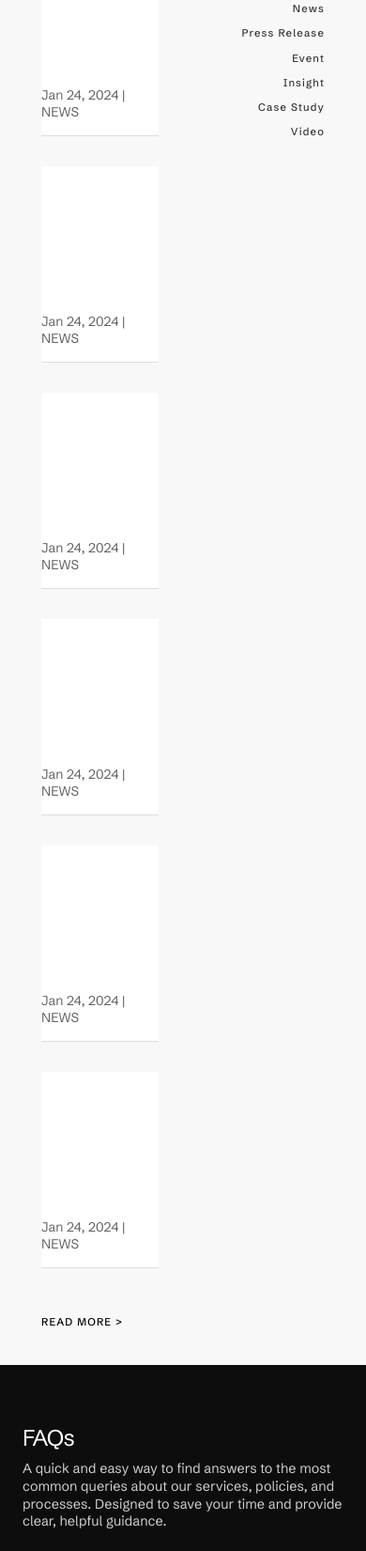
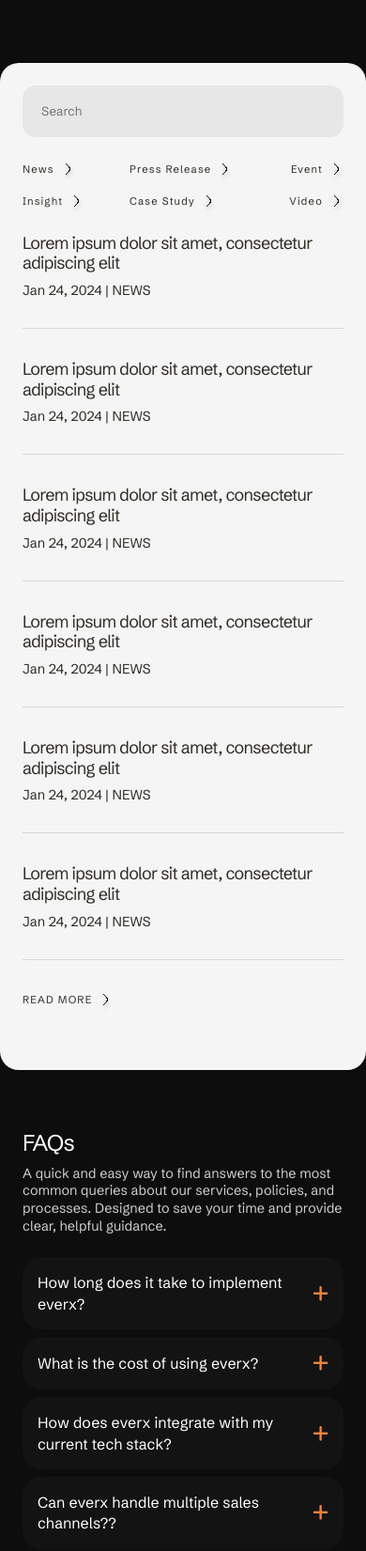
Before and after one commit to Pketu916/appsRow, a PHP site: page /newsAndInsights.html in a window 390 px wide; the page is wider, and only the part inside the window is pictured. Shown: the part 1294-2945 px from the top of that part at 94% size. Run offline with PHP 8.4, Linux system fonts and the light colour scheme.

Commit message:
News & Insights page complited

```diff
--- a/everX/newsAndInsights.html
+++ b/everX/newsAndInsights.html
@@ -85,7 +85,7 @@
                             <p class="text-big opacity-80">Fusce dapibus, tellus ac cursus commodo, tortor mauris
                                 condimentum nibh.</p>
                         </div>
-                        <div><a href="#">read more <img src="./assets/next-black.svg" alt="arrow icon"></a></div>
+                        <div><a href="#" class="uppercase">read more <img src="./assets/next-black.svg" alt="arrow icon"></a></div>
                     </div>
                 </div>
                 <div class="hero-grid-2 hero-grid">
@@ -97,7 +97,7 @@
                             <p class="text-big opacity-80">Fusce dapibus, tellus ac cursus commodo, tortor mauris
                                 condimentum nibh.</p>
                         </div>
-                        <div><a href="#">read more <img src="./assets/next-black.svg" alt="arrow icon"></a></div>
+                        <div><a href="#" class="uppercase">read more <img src="./assets/next-black.svg" alt="arrow icon"></a></div>
                     </div>
                 </div>
                 <div class="hero-grid-3 hero-grid">
@@ -109,50 +109,56 @@
                             <p class="text-big opacity-80">Fusce dapibus, tellus ac cursus commodo, tortor mauris
                                 condimentum nibh.</p>
                         </div>
-                        <div><a href="#">read more <img src="./assets/next-black.svg" alt="arrow icon"></a></div>
+                        <div><a href="#" class="uppercase">read more <img src="./assets/next-black.svg" alt="arrow icon"></a></div>
                     </div>
                 </div>
             </div>
         </section>
-        <section class="news-section">
+        <section class="news-section dark-gray">
             <div class="news-container container">
                 <div class="news-list">
                     <div class="news-item">
-                        <h3>Lorem ipsum dolor sit amet, consectetur adipiscing elit</h3>
-                        <p class="meta">Jan 24, 2024 | NEWS</p>
+                        <h3 class="heading-md">Lorem ipsum dolor sit amet, consectetur adipiscing elit</h3>
+                        <p class="paragraph-mid">Jan 24, 2024 | NEWS</p>
                     </div>
                     <div class="news-item">
-                        <h3>Lorem ipsum dolor sit amet, consectetur adipiscing elit</h3>
-                        <p class="meta">Jan 24, 2024 | NEWS</p>
+                        <h3 class="heading-md">Lorem ipsum dolor sit amet, consectetur adipiscing elit</h3>
+                        <p class="paragraph-mid">Jan 24, 2024 | NEWS</p>
                     </div>
                     <div class="news-item">
-                        <h3>Lorem ipsum dolor sit amet, consectetur adipiscing elit</h3>
-                        <p class="meta">Jan 24, 2024 | NEWS</p>
+                        <h3 class="heading-md">Lorem ipsum dolor sit amet, consectetur adipiscing elit</h3>
+                        <p class="paragraph-mid">Jan 24, 2024 | NEWS</p>
                     </div>
                     <div class="news-item">
-                        <h3>Lorem ipsum dolor sit amet, consectetur adipiscing elit</h3>
-                        <p class="meta">Jan 24, 2024 | NEWS</p>
+                        <h3 class="heading-md">Lorem ipsum dolor sit amet, consectetur adipiscing elit</h3>
+                        <p class="paragraph-mid">Jan 24, 2024 | NEWS</p>
                     </div>
                     <div class="news-item">
-                        <h3>Lorem ipsum dolor sit amet, consectetur adipiscing elit</h3>
-                        <p class="meta">Jan 24, 2024 | NEWS</p>
+                        <h3 class="heading-md">Lorem ipsum dolor sit amet, consectetur adipiscing elit</h3>
+                        <p class="paragraph-mid">Jan 24, 2024 | NEWS</p>
                     </div>
                     <div class="news-item">
-                        <h3>Lorem ipsum dolor sit amet, consectetur adipiscing elit</h3>
-                        <p class="meta">Jan 24, 2024 | NEWS</p>
+                        <h3 class="heading-md">Lorem ipsum dolor sit amet, consectetur adipiscing elit</h3>
+                        <p class="paragraph-mid">Jan 24, 2024 | NEWS</p>
                     </div>
-                    <a href="#" class="read-more">READ MORE &gt;</a>
+                    <a href="#" class="dark-gray uppercase">READ MORE <img src="./assets/next-black.svg" alt="arrow icon"></a>
                 </div>
 
                 <aside class="sidebar">
                     <input type="text" placeholder="Search" class="search-input">
-                    <ul class="category-links">
-                        <li><a href="#">News</a></li>
-                        <li><a href="#">Press Release</a></li>
-                        <li><a href="#">Event</a></li>
-                        <li><a href="#">Insight</a></li>
-                        <li><a href="#">Case Study</a></li>
-                        <li><a href="#">Video</a></li>
+                    <ul class="category-links ">
+                        <li><a class="dark-gray" href="#">News<img src="./assets/next-black.svg" alt="arrow icon"></a>
+                        </li>
+                        <li><a class="dark-gray justify-start" href="#">Press Release<img src="./assets/next-black.svg"
+                                    alt="arrow icon"></a></li>
+                        <li><a class="dark-gray justify-end" href="#">Event<img src="./assets/next-black.svg" alt="arrow icon"></a>
+                        </li>
+                        <li><a class="dark-gray" href="#">Insight<img src="./assets/next-black.svg"
+                                    alt="arrow icon"></a></li>
+                        <li><a class="dark-gray justify-start" href="#">Case Study<img src="./assets/next-black.svg"
+                                    alt="arrow icon"></a></li>
+                        <li><a class="dark-gray justify-end" href="#">Video<img src="./assets/next-black.svg" alt="arrow icon"></a>
+                        </li>
                     </ul>
                 </aside>
             </div>
--- a/everX/style/newsAndInsights.css
+++ b/everX/style/newsAndInsights.css
@@ -1,6 +1,6 @@
 .hero-grid-wrapper {
     display: grid;
-    grid-template-columns: repeat(2, 1fr);
+    grid-template-columns: repeat(2, minmax(0, 1fr));
     grid-auto-rows: auto;
     grid-column-gap: 20px;
     grid-row-gap: 120px;
@@ -9,6 +9,25 @@
 
 .hero-grid {
     position: relative;
+    width: 100%;
+}
+
+.hero-grid figure img {
+    width: 100%;
+    height: 100%;
+    object-fit: cover;
+    border-radius: 20px;
+}
+
+.hero-grid-1 figure {
+    max-height: 600px;
+    max-width: 1340px;
+}
+
+.hero-grid-2 figure,
+.hero-grid-2 figure {
+    max-height: 774px;
+    max-width: 606px;
 }
 
 .hero-grid-1 {
@@ -41,9 +60,11 @@
     max-width: 595px;
     bottom: 48px;
     left: 48px;
+    top: 48px;
     display: flex;
     flex-direction: column;
-    gap: 245px;
+    justify-content: space-between;
+    gap: 24px;
 }
 
 .hero-img-content-2,
@@ -53,15 +74,20 @@
     bottom: 48px;
     /* transform: translateX(8.5%); */
     left: 48px;
+    right: 48px;
     display: flex;
     flex-direction: column;
-    gap: 60px;
+    justify-content: space-between;
+    gap: 24px;
 }
 
 
+/* news section */
+
 .news-section {
-    padding: 40px 20px;
-    background: #f8f8f8;
+    padding: 120px 0px;
+    background: #F5F5F5;
+    border-radius: 20px;
 }
 
 .news-container {
@@ -79,59 +105,156 @@
 }
 
 .news-item {
-    background: white;
-    border-bottom: 1px solid #ddd;
-    padding-bottom: 16px;
+    border-bottom: 1px solid rgba(48, 45, 39, 0.15);
+    display: flex;
+    flex-direction: column;
+    gap: 8px;
+    padding-bottom: 30px;
 }
 
-.news-item h3 {
-    font-size: 20px;
-    margin: 0 0 6px;
-}
-
-.news-item .meta {
-    font-size: 14px;
-    color: #666;
-}
-
-.read-more {
-    margin-top: 20px;
-    text-decoration: none;
-    color: #000;
-    font-weight: 500;
-    display: inline-block;
-}
-
-.sidebar {
+.news-section aside {
+    display: flex;
+    flex-direction: column;
+    gap: 24px;
+    max-width: 417px;
+    /* width: 100%; */
+    width: 33%;
 }
 
 .search-input {
-    padding: 10px;
-    border-radius: 6px;
-    border: 1px solid #ccc;
-    margin-bottom: 30px;
+    padding: 15px 20px;
+    border-radius: 14px;
     max-width: 417px;
+    height: 55px;
+    background-color: rgba(0, 0, 0, 0.06);
+    border: none;
+}
+
+.search-input:focus {
+    outline: none;
 }
 
 .category-links {
+    display: flex;
     list-style: none;
-    padding: 0;
-    margin: 0;
-    display: flex;
     flex-direction: column;
     align-items: self-end;
+    gap: 24px;
 }
 
-.category-links li {
-    margin-bottom: 15px;
+@media (max-width: 1024px) {
+    .news-section {
+        padding: 64px 0;
+    }
 }
 
-.category-links a {
-    text-decoration: none;
-    color: #333;
-    font-weight: 500;
+@media (max-width: 768px) {
+
+    .news-section {
+        padding: 24px 0 64px 0;
+    }
+
+    .hero-grid-wrapper {
+        grid-row-gap: 8px;
+        margin-top: 58px;
+    }
+
+    .hero-img-content-1,
+    .hero-img-content-2,
+    .hero-img-content-3 {
+        max-width: 100%;
+        padding: 24px 38px 24px 24px;
+        left: 10px;
+        right: 10px;
+        bottom: 15px;
+        top: auto;
+    }
+
 }
 
-.category-links a:hover {
-    text-decoration: underline;
+@media (max-width: 530px) {
+
+    .justify-start {
+        display: flex;
+        justify-content:flex-start;
+        white-space: nowrap;
+    }
+
+    .justify-end {
+        display: flex;
+        justify-content: flex-end;
+    }
+
+    .hero-grid-wrapper {
+        grid-template-columns: 1fr;
+        grid-column-gap: 0px;
+        grid-row-gap: 8px;
+    }
+
+    .hero-grid-1 figure,
+    .hero-grid-2 figure,
+    .hero-grid-2 figure {
+        height: 342px;
+        width: 100%;
+    }
+
+    .hero-grid-1 {
+        grid-area: 1 / 1 / 2 / 2;
+    }
+
+    .hero-grid-2 {
+        grid-area: 2 / 1 / 3 / 2;
+    }
+
+    .hero-grid-3 {
+        grid-area: 3 / 1 / 4 / 2;
+    }
+
+    .hero-img-content h2.heading2 {
+        font-size: 18px;
+        letter-spacing: -0.72px;
+    }
+
+    #hero .hero-img-content p.text-big {
+        font-size: 14.4px;
+        line-height: 20.16px;
+        padding: 8px 0 0 0;
+    }
+
+    .search-input {
+        max-width: 100%;
+    }
+
+    .news-section aside {
+        display: flex;
+        gap: 24px;
+        width: 100%;
+        max-width: 100%;
+    }
+
+    .news-section .category-links {
+        /* align-items: flex-start;
+        flex-direction: row;
+        flex-wrap: wrap;
+        justify-content: space-between;
+        row-gap: 13.24px;
+        column-gap: 0px; */
+        display: grid;
+        grid-template-columns: repeat(3, 1fr);
+        grid-template-rows: repeat(2, 1fr);
+        grid-column-gap: 0px;
+        grid-row-gap: 13px;
+        padding: 0 0 23px 0;
+    }
+
+
+    .news-section .category-links li {
+        text-align: center;
+    }
+
+    .news-container {
+        flex-direction: column-reverse;
+    }
+
+
 }
--- a/everX/style/style.css
+++ b/everX/style/style.css
@@ -66,6 +66,13 @@
     letter-spacing: 0px;
     font-weight: 400;
 
+}
+
+.heading-md {
+    font-size: 32px;
+    line-height: 140%;
+    letter-spacing: -1.28px;
+    font-weight: 400;
 }
 
 .opacity-80 {
@@ -185,6 +192,7 @@
     font-size: 19px;
     background: transparent;
     color: white;
+    cursor: pointer;
 }
 
 .relative {
@@ -953,6 +961,12 @@
         font-size: 16px;
     }
 
+    .heading-md {
+        font-size: 18px;
+        line-height: 120%;
+        letter-spacing: -0.72px;
+    }
+
     .flex-wrap {
         flex-wrap: wrap;
     }
```
Also changed, not shown: everX/assets/next-black.svg.
